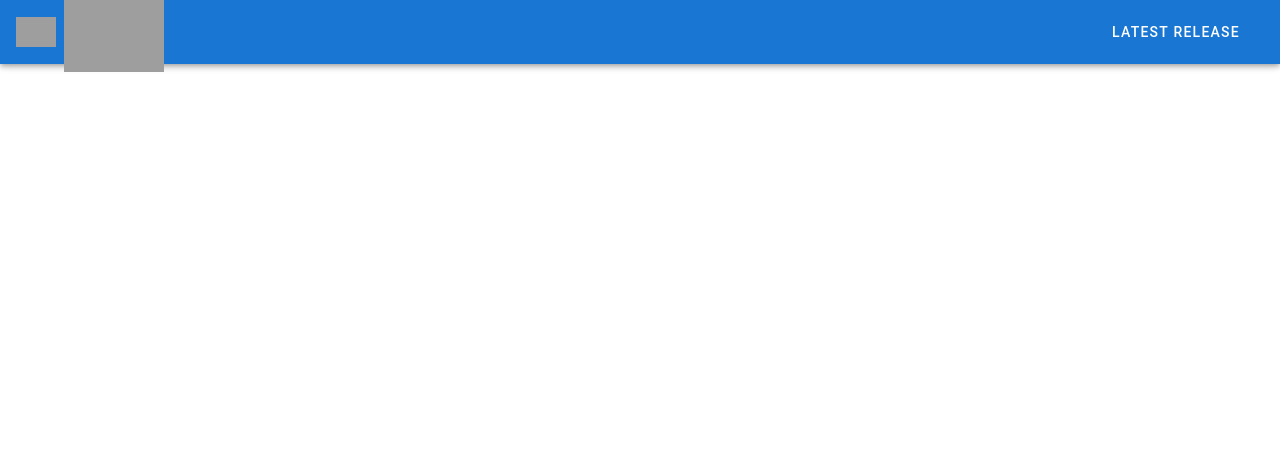
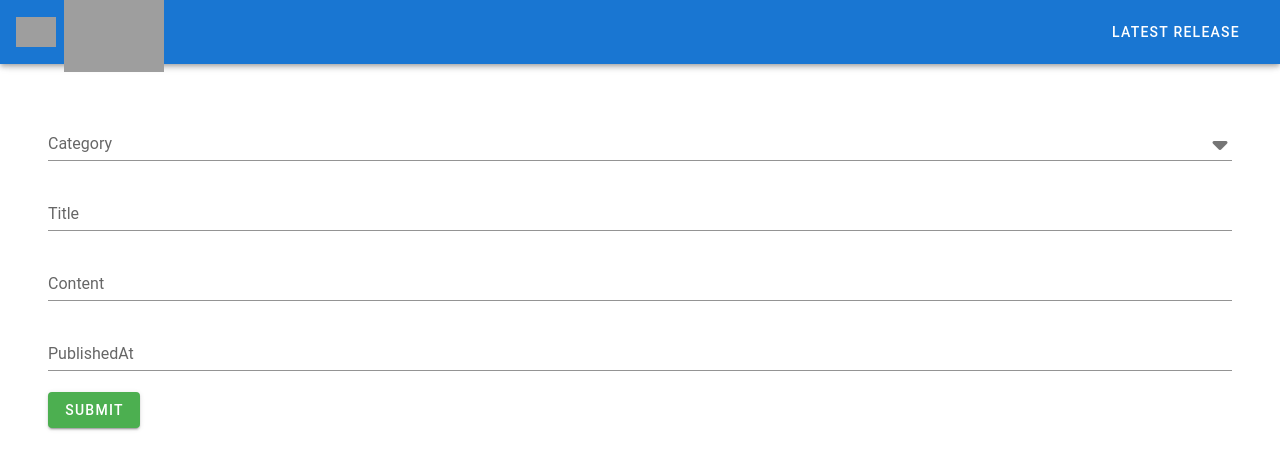
Before and after one commit to helpforcode/cms2, a Vue app: page /article/add in a window 1280 px wide. Shown: the top 470 px of the page. Built offline with nearby package versions, Linux system fonts and the light colour scheme; no server answers; grey boxes are pictures that could not be loaded; what vue-ls would draw is missing.

Commit message:
article add

```diff
--- /dev/null
+++ b/src/api/category.js
@@ -0,0 +1,9 @@
+import Vue from 'vue'
+
+export function categories(params) {
+    return Vue.axios.get('/admin/category', params)
+}
+
+export default {
+    categories
+}
--- a/src/router/index.js
+++ b/src/router/index.js
@@ -2,6 +2,7 @@ import Vue from 'vue'
 import VueRouter from 'vue-router'
 import Home from '../views/Home.vue'
 import Login from '../views/Login.vue'
+import ArticleForm from '../views/article/ArticleForm.vue'
 
 Vue.use(VueRouter)
 
@@ -22,8 +23,13 @@ const routes = [
     // route level code-splitting
     // this generates a separate chunk (about.[hash].js) for this route
     // which is lazy-loaded when the route is visited.
-    component: () => import(/* webpackChunkName: "about" */ '../views/Article.vue')
-  }
+    component: () => import(/* webpackChunkName: "about" */ '../views/article/Article.vue')
+  },
+  {
+    path: '/article/add',
+    name: 'ArticleAdd',
+    component: ArticleForm
+  },
 ]
 
 const router = new VueRouter({
--- a/src/views/Article.vue
+++ b/src/views/article/Article.vue
@@ -53,6 +53,7 @@
             bottom
             left
             fab
+            :to="{name: 'ArticleAdd'}"
         >
           <v-icon>fa-plus</v-icon>
         </v-btn>
--- /dev/null
+++ b/src/views/article/ArticleForm.vue
@@ -0,0 +1,48 @@
+
+<template>
+  <div class="article-form">
+
+    <v-form>
+      <v-select v-model="categoryId" :items="cates" :item-text="'name'" :item-value="'id'" label="Category"></v-select>
+      <v-text-field v-model="title" label="Title"></v-text-field>
+      <v-text-field v-model="content" label="Content"></v-text-field>
+      <v-text-field v-model="publishedAt" label="PublishedAt"></v-text-field>
+      <v-btn color="success" @click="articleAdd">Submit</v-btn>
+    </v-form>
+  </div>
+</template>
+
+<script>
+import {categories} from '@/api/category'
+
+export default {
+  name: 'ArticleForm',
+  data() {
+    return {
+      cates: [],
+      categoryId: 0,
+      title: '',
+      content: '',
+      publishedAt: '',
+    }
+  },
+  methods: {
+    articleAdd() {
+      console.log(this.title)
+    }
+  },
+  mounted() {
+    categories().then(response => {
+      this.cates = response.data.data.content
+    }).catch(err => {
+      console.log(err)
+    })
+  }
+}
+</script>
+
+<style scoped>
+.article-form {
+  padding: 3em;
+}
+</style>
```
